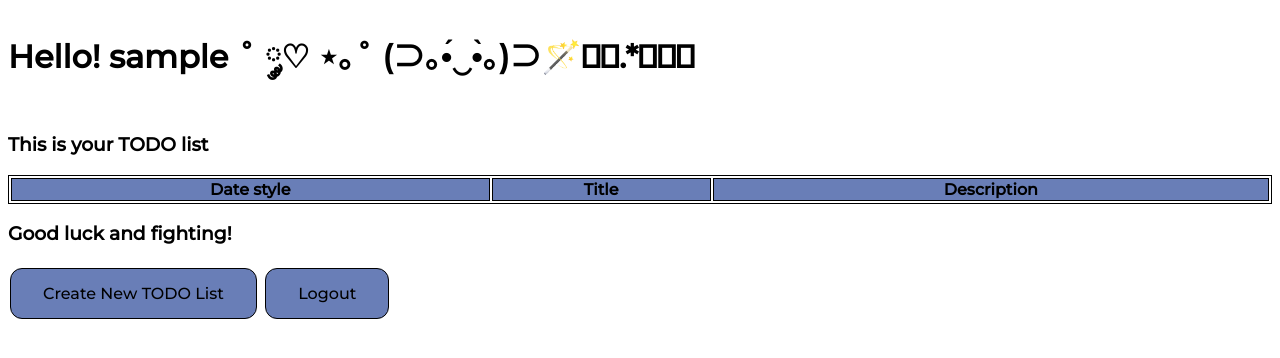
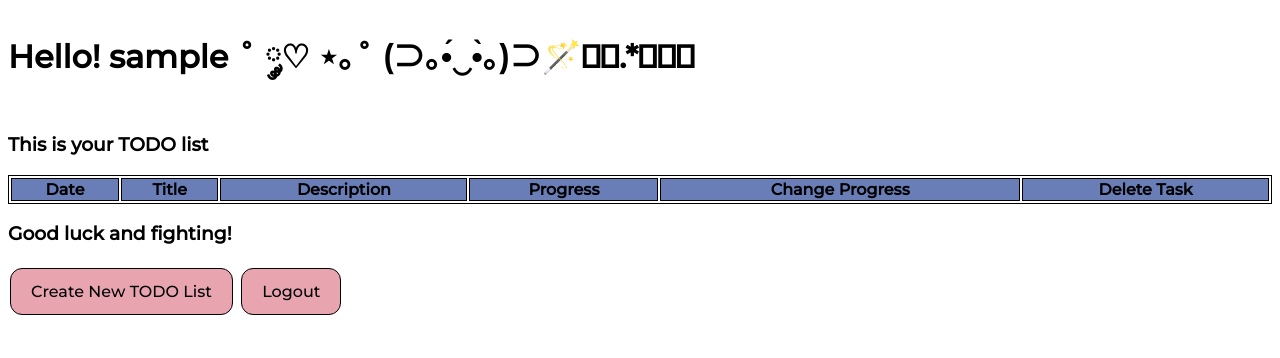
Before and after one commit to vaniaazr/Tugas-2, a Django app: page /todolist/ in a window 1280 px wide. Shown: the top 358 px of the page. Run offline with Django 4.2, Linux system fonts and the light colour scheme; the visitor is signed in with stand-in values (Sample User, id 1); data that the repository does not hold is empty.

Commit message:
Update for Appearance and Bonus

```diff
--- a/todolist/models.py
+++ b/todolist/models.py
@@ -7,3 +7,4 @@ class Task(models.Model):
     date = models.DateField(default=timezone.now)
     title = models.CharField(max_length=255)
     description = models.TextField()
+    is_finished = models.BooleanField(default=False)
--- a/todolist/templates/login.html
+++ b/todolist/templates/login.html
@@ -14,7 +14,7 @@ body{
     font-family: 'Montserrat', sans-serif;
 }
 .button {
-    background-color: #697eb7;
+    background-color: #e8a5b0;
     border: none;
     color: black;
     padding: 12px 20px;
@@ -50,7 +50,7 @@ body{
 
             <tr>
                 <td></td>
-                <td><input class="btn login_btn" type="submit" value="Login"></td>
+                <td><input class="button" type="submit" value="Login"></td>
             </tr>
         </table>
     </form>
--- a/todolist/templates/todolist.html
+++ b/todolist/templates/todolist.html
@@ -9,43 +9,20 @@
 <h3>This is your TODO list</h3>
 
 <html>
+<head>
+<link href="https://fonts.googleapis.com/css2?family=Montserrat:wght@500&display=swap" rel="stylesheet">
 <style>
 table, th {
   border:1px solid black;
 }
-</style>
-<body>
-
-
-<table style="width:100%">
-    <tr>
-    <th style="background-color: #697eb7">Date style</th>
-    <th style="background-color: #697eb7">Title</th>
-    <th style="background-color: #697eb7">Description</th>
-    </tr>
-    {% for task in task %}
-    <tr>
-    <td>{{ task.date }}</td>
-    <td>{{ task.title }}</td>
-    <td>{{ task.description }}</td>
-    </tr>
-    {% endfor %}
-</table>
-
-<h3>Good luck and fighting!</h3>
-
-<html>
-<head>
-<link href="https://fonts.googleapis.com/css2?family=Montserrat:wght@500&display=swap" rel="stylesheet">
-<style>
 body{
     font-family: 'Montserrat', sans-serif;
 }
 .button {
-  background-color: #697eb7;
+  background-color: #e8a5b0;
   border: none;
   color: black;
-  padding: 15px 32px;
+  padding: 13px 20px;
   text-align: center;
   text-decoration: none;
   display: inline-block;
@@ -54,11 +31,38 @@ body{
   cursor: pointer;
   border-radius: 12px;
   border: 1px solid black;
-  transition-duration: 0.3s;
 }
 </style>
 </head>
 <body>
+
+
+<table style="width:100%">
+    <tr>
+    <th style="background-color: #697eb7">Date</th>
+    <th style="background-color: #697eb7">Title</th>
+    <th style="background-color: #697eb7">Description</th>
+    <th style="background-color: #697eb7">Progress</th>
+    <th style="background-color: #697eb7">Change Progress</th>
+    <th style="background-color: #697eb7">Delete Task</th>
+    </tr>
+    {% for task in task %}
+    <tr>
+        <td>{{ task.date }}</td>
+        <td>{{ task.title }}</td>
+        <td>{{ task.description }}</td>
+        {% if task.is_finished %}
+        <td>Finished</td>
+        {% else %}
+        <td>Not Finished</td>
+        {% endif %}
+        <td style="text-align: center"><a href="{% url 'todolist:status' task.id %}" class="button" style="padding: 7px 15px;">Change Progress</a></button></td>
+        <td style="text-align: center"><a href="{% url 'todolist:delete' task.id %}" class="button"style="padding: 7px 15px;">❌</a></button></td>
+    </tr>
+    {% endfor %}
+</table>
+
+<h3>Good luck and fighting!</h3>
 
 <a href="{% url 'todolist:create_todolist' %}" class="button">Create New TODO List</a>
 <a href="{% url 'todolist:logout' %}" class="button">Logout</a>
--- a/todolist/urls.py
+++ b/todolist/urls.py
@@ -4,6 +4,8 @@ from todolist.views import create_todolist
 from todolist.views import register
 from todolist.views import login_user
 from todolist.views import logout_user
+from todolist.views import status
+from todolist.views import delete
 
 app_name = 'todolist'
 
@@ -13,4 +15,6 @@ urlpatterns = [
     path('register/', register, name='register'),
     path('login/', login_user, name='login'),
     path('logout/', logout_user, name='logout'),
+    path('status/<int:id>/', status, name='status'),
+    path('delete/<int:id>/', delete, name='delete'),
 ]
--- a/todolist/views.py
+++ b/todolist/views.py
@@ -7,6 +7,9 @@ from django.contrib.auth.forms import UserCreationForm
 from django.contrib.auth.decorators import login_required
 from todolist.forms import FormTask
 from todolist.models import Task
+from django.http import HttpResponseRedirect
+from django.urls import reverse
+
 
 @login_required(login_url='/todolist/login/')
 def show_todolist(request):
@@ -15,20 +18,29 @@ def show_todolist(request):
     return render(request, "todolist.html", context)
 
 def create_todolist(request):
+    form = FormTask()
     if request.method == "POST":
         form = FormTask(request.POST)
+        form.instance.user = request.user
         if form.is_valid():
-            form = Task(
-                title=form.cleaned_data["title"],
-                description=form.cleaned_data["description"],
-                user=request.user,
-            )
             form.save()
             return redirect("todolist:show_todolist")
-
-    form = FormTask()
     context = {'form': form}
     return render(request, "create_task.html", context)
+
+def status(request, id):
+    status = Task.objects.get(pk=id)
+    if status.is_finished:
+        status.is_finished = False
+    else:
+        status.is_finished = True
+    status.save()
+    return HttpResponseRedirect(reverse('todolist:show_todolist'))
+
+def delete(request, id):
+    delete = Task.objects.get(pk=id)
+    delete.delete()
+    return HttpResponseRedirect(reverse('todolist:show_todolist'))
 
 def register(request):
     form = UserCreationForm()
```
Also changed, not shown: todolist/templates/create_task.html (+15 -1 lines), todolist/templates/register.html (+15 -1 lines), todolist/README.md (added), todolist/migrations/0003_task_is_finished.py (added).
